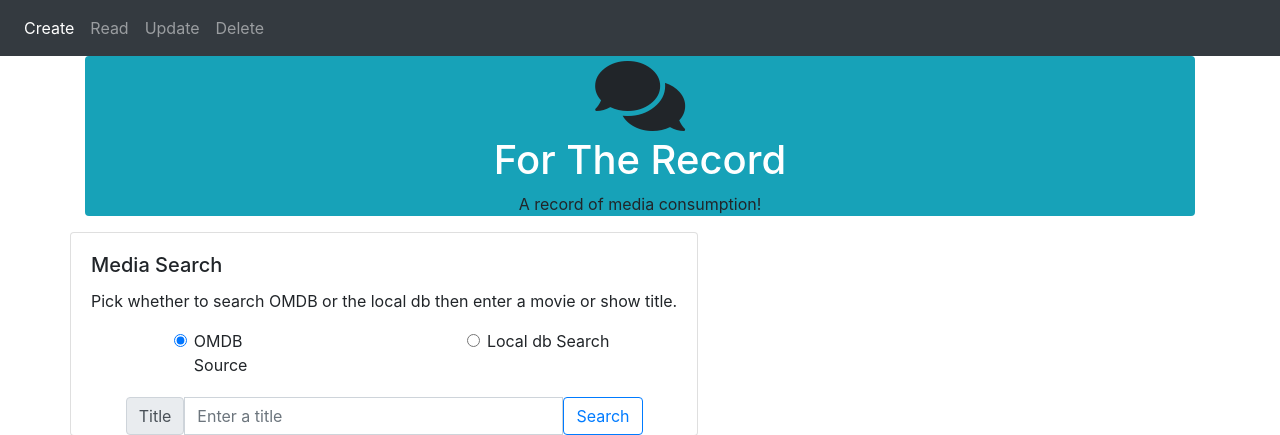
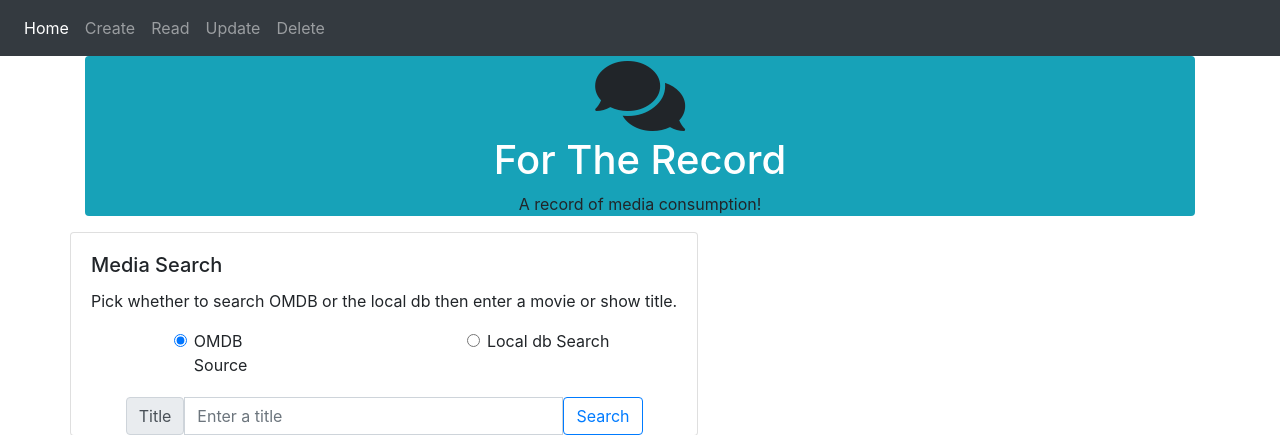
Before and after one commit to HackMasterFlash/ForTheRecord, a Flask app: page /media/ in a window 1280 px wide. Shown: the top 435 px of the page. Run offline with Flask 3, Linux system fonts and the light colour scheme; parts of the project's set-up code (start-up, migrations or seed data) failed here and were passed over; some libraries are stand-ins or nearby versions.

Commit message:
adjust auto sizing and add home default option

```diff
--- a/webapp/templates/navbar.html
+++ b/webapp/templates/navbar.html
@@ -1,10 +1,14 @@
 
-<nav class="navbar navbar-expand-lg navbar-dark bg-dark">
+<nav class="navbar navbar-expand-sm navbar-dark bg-dark">
 
     <div class="collapse navbar-collapse" id="navbarSupportedContent">
         <ul class="navbar-nav mr-auto">
             <li class="nav-item active">
-                <a class="nav-link" href="{{url_for('media.create_entry')}}">Create <span class="sr-only">(current)</span></a>
+                <a class="nav-link" href="{{url_for('main.home')}}">Home<span class="sr-only">(current)</span></a>
+            </li>
+
+            <li class="nav-item">
+                <a class="nav-link" href="{{url_for('media.read_entry', movie_id=-1)}}">Create<span class="sr-only">(current)</span></a>
             </li>
 
             <li class="nav-item">
```
